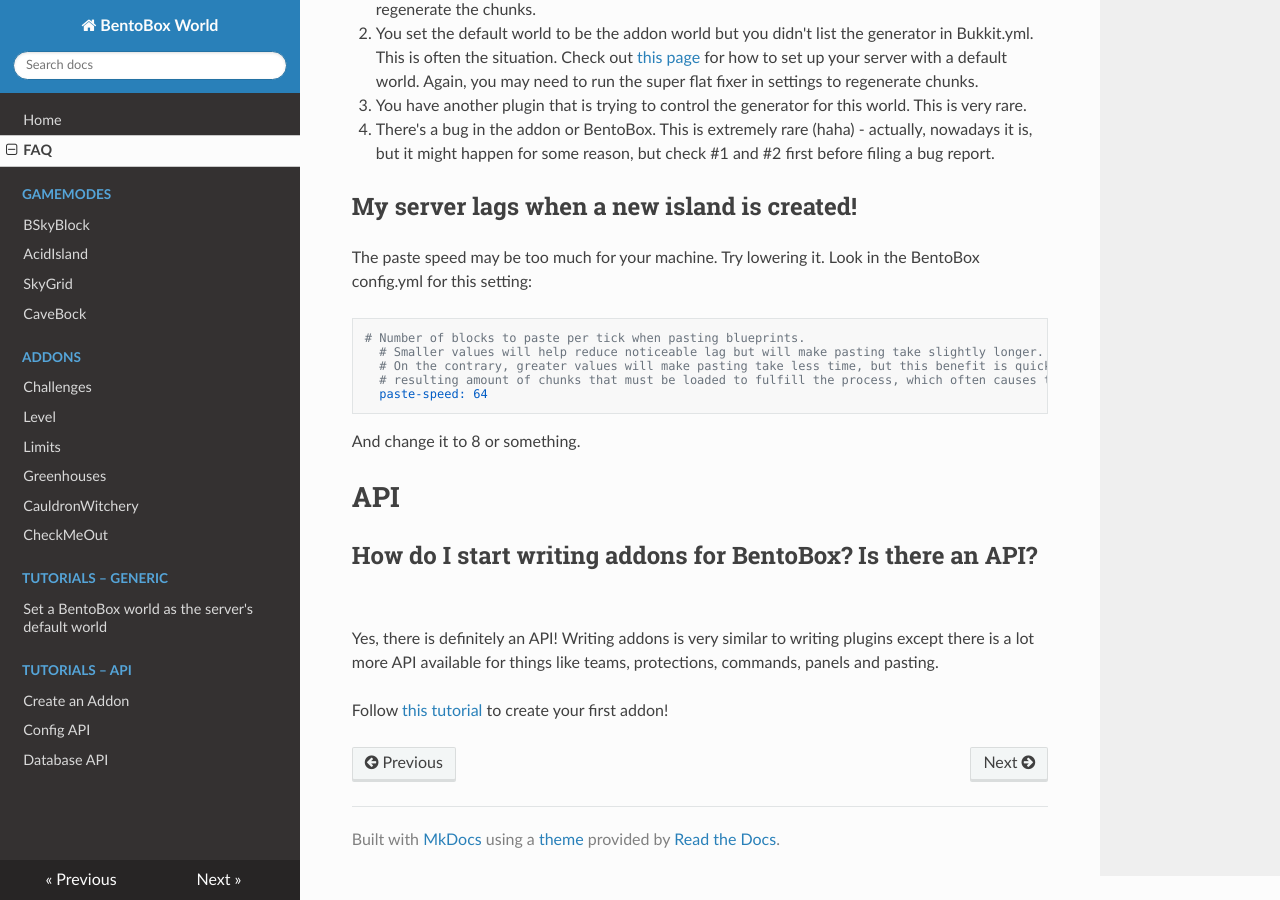
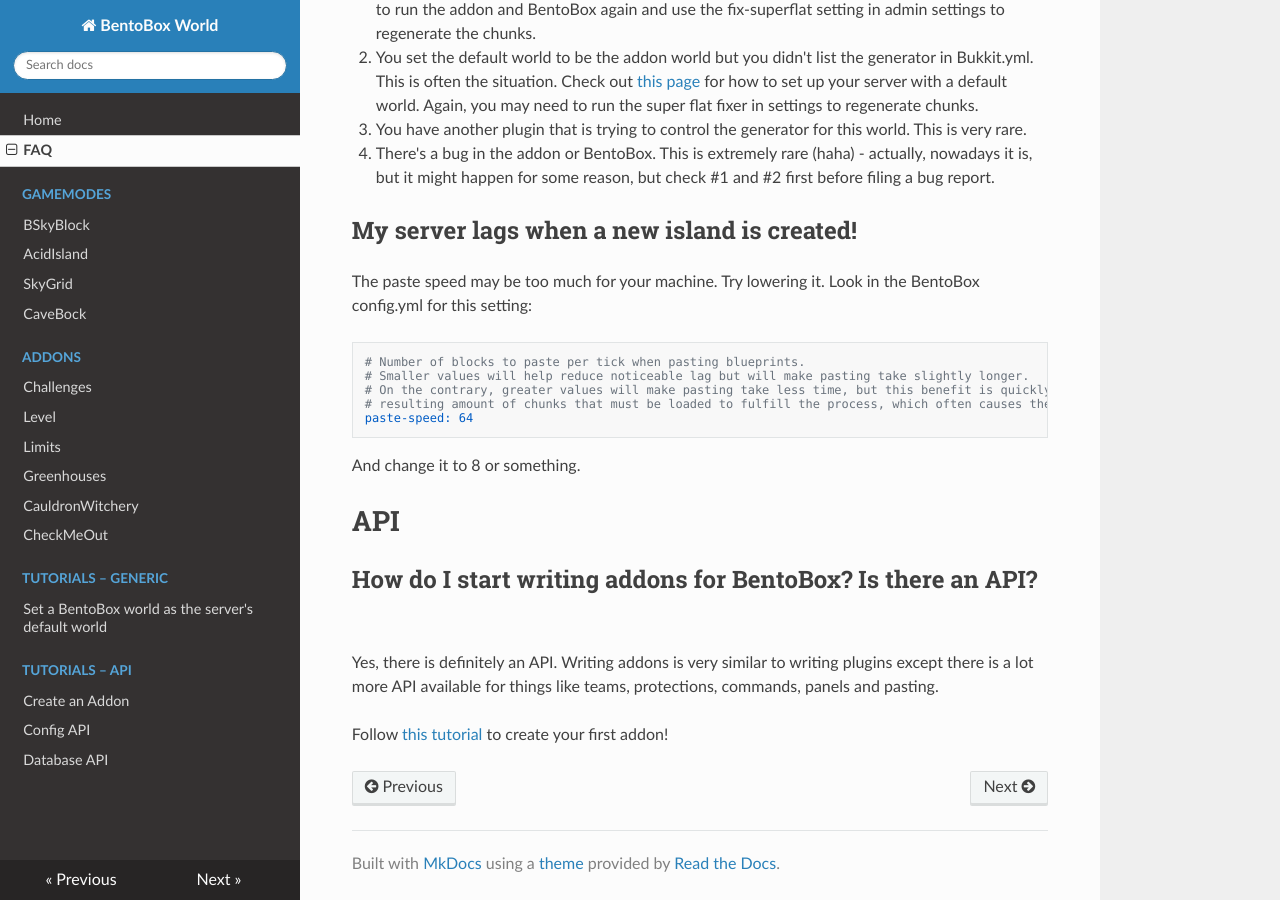
Before and after one commit to BentoBoxWorld/docs, an MkDocs documentation site: the page built from docs/FAQ.md, in a window 1280 px wide and 900 px high, scrolled down 1477 px. Built offline with MkDocs 1.6.1, drawn with Linux system fonts in a browser that asks for light colours; nearby versions of some CDN libraries; some of the changed text lies outside the part shown.

Commit message:
Improvements to FAQ

````diff
--- a/docs/FAQ.md
+++ b/docs/FAQ.md
@@ -37,12 +40,12 @@
 
 ## My server lags when a new island is created!
 The paste speed may be too much for your machine. Try lowering it. Look in the BentoBox config.yml for this setting:
-```
+```yaml
 # Number of blocks to paste per tick when pasting blueprints.
-  # Smaller values will help reduce noticeable lag but will make pasting take slightly longer.
-  # On the contrary, greater values will make pasting take less time, but this benefit is quickly severely impacted by the
-  # resulting amount of chunks that must be loaded to fulfill the process, which often causes the server to hang out.
-  paste-speed: 64
+# Smaller values will help reduce noticeable lag but will make pasting take slightly longer.
+# On the contrary, greater values will make pasting take less time, but this benefit is quickly severely impacted by the
+# resulting amount of chunks that must be loaded to fulfill the process, which often causes the server to hang out.
+paste-speed: 64
 ```
 And change it to 8 or something.
 
@@ -50,7 +53,7 @@
 
 ## How do I start writing addons for BentoBox? Is there an API?
 
-Yes, there is definitely an API!
+Yes, there is definitely an API.
 Writing addons is very similar to writing plugins except there is a lot more API available for things like teams, protections, commands, panels and pasting.
 
 Follow [this tutorial](Tutorials/api/addons/Create-an-addon.md) to create your first addon!
````
Also changed, not shown: other parts of docs/FAQ.md (+4 -1 lines).
